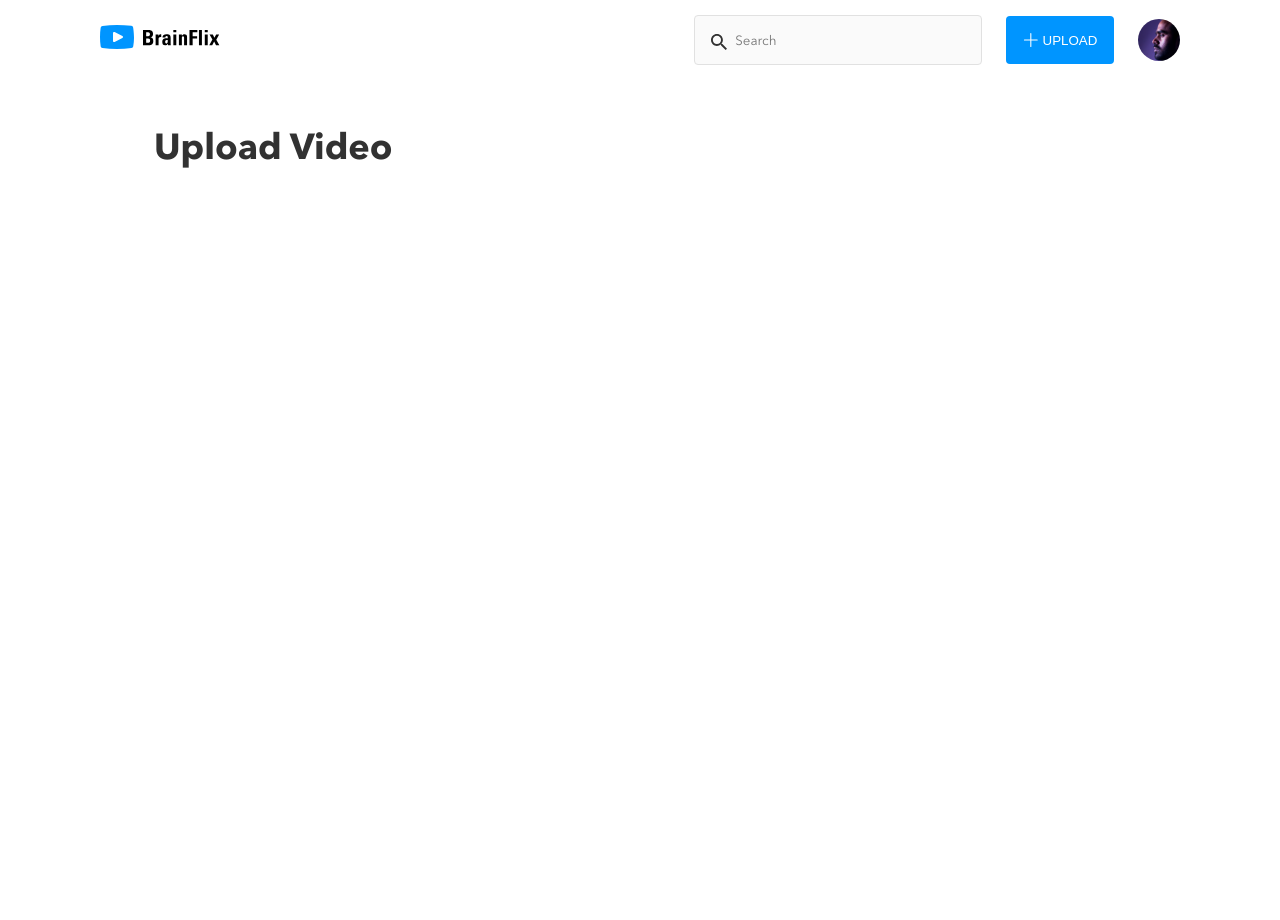
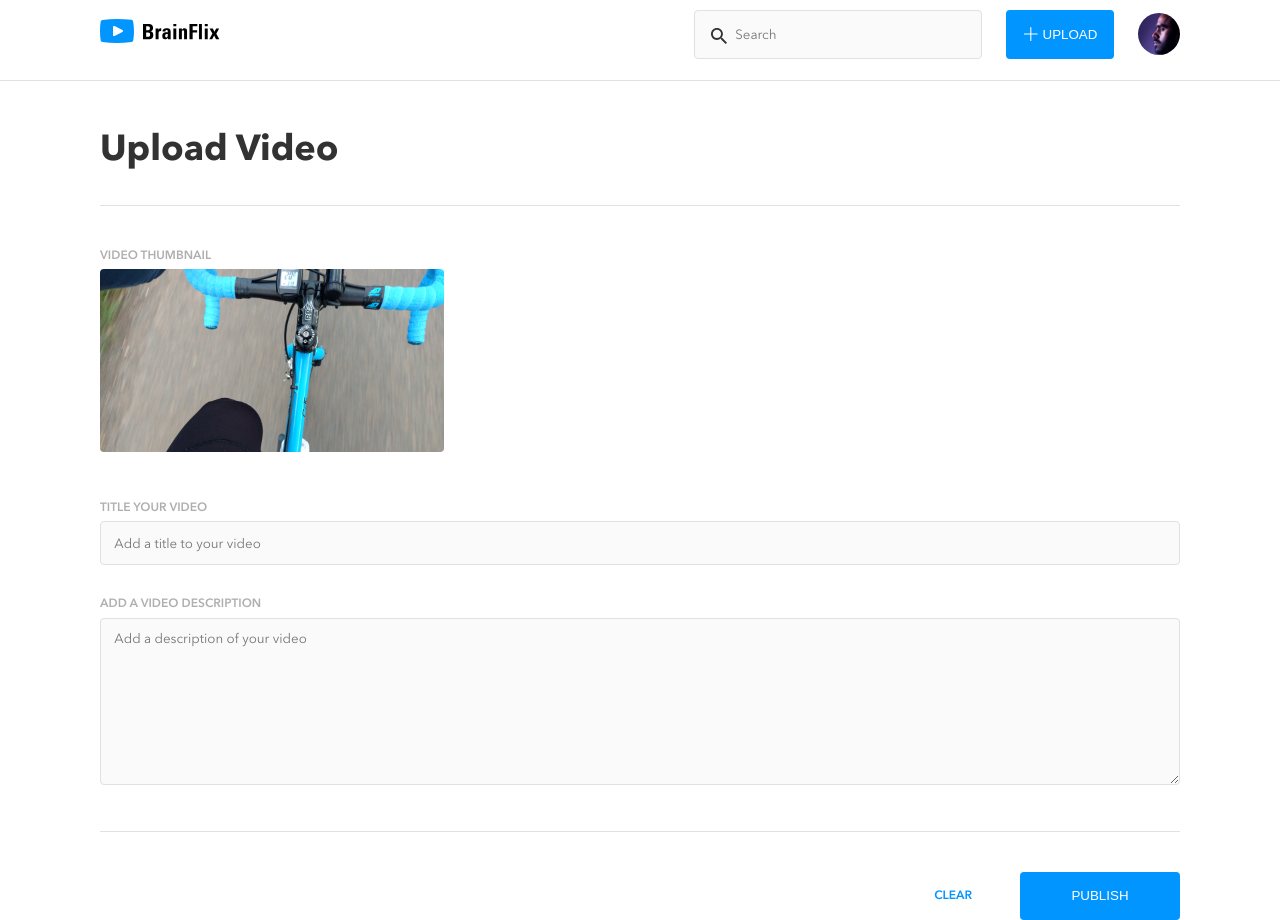
Before and after one commit to michaelcookryan/school-projects-react-node, a React (Create React App) app in the folder sprint-2/client/: page /upload-video in a window 1280 px wide. Before the commit the page ends 800 px from the top, so only its background shows below. Built offline with nearby package versions, Linux system fonts and the light colour scheme.

Commit message:
Complete

```diff
--- a/sprint-2/client/src/components/About.js
+++ b/sprint-2/client/src/components/About.js
@@ -42,7 +42,7 @@ function About({currentVideoInfo, makeDateReadable, ...rest}){
             />
         </div>
     )
-  // }
+
 
 }
 
--- a/sprint-2/client/src/components/Upload.js
+++ b/sprint-2/client/src/components/Upload.js
@@ -1,17 +1,51 @@
 import React, { Component } from 'react'
-
+import VideoThumb from "../assets/images/Upload-video-preview.jpg"
 export default class Upload extends Component {
     render() {
         return (
-            <div>
 
                 <main>
+                    <div className="upload">
+                    <h1 className="upload__title">Upload Video</h1>
                     <section>
-                        <h1 className="upload">Upload Video</h1>
+                        <div className="upload__image-area">
+                            <label>
+                                <h5>Video Thumbnail</h5>
+                            </label>
+                            <img className="upload__thumbnail" src={VideoThumb} />
+                        </div>
+
+
+                    <form className="upload__form">
+                            <label>
+                                <h5>Title Your Video</h5>
+                            </label>
+                            <input className="upload__form--title" type="text" placeholder="Add a title to your video" required/>
+
+                            <label>
+                                <h5 className="description-heading">Add a Video Description</h5>
+                            </label>
+                            <textarea className="upload__form--description" placeholder="Add a description of your video" name="descriptionCopy" required></textarea>
+
+                            {/* <div className="upload__form--buttons">
+                                <button className="publish-btn">Publish</button>
+                                <label>
+                                    <h5 className="clear-btn">Clear</h5>
+                                </label>
+                            </div> */}
+
+                    </form>
                     </section>
+                    <div className="upload__buttons">
+                        <button className="publish-btn">Publish</button>
+                        <label>
+                            <h5 className="clear-btn">Clear</h5>
+                        </label>
+                    </div>
+                    </div>
                 </main>
 
-            </div>
+
         )
     }
 }
--- a/sprint-2/client/src/styles/app.css
+++ b/sprint-2/client/src/styles/app.css
@@ -15,8 +15,11 @@
   src: url(../assets/fonts/AvenirNextLTPro-Bold.otf);
 }
 
+header {
+  border-bottom: 1px solid #E1E1E1;
+}
+
 .header-section {
-  height: 169px;
   display: -webkit-box;
   display: -ms-flexbox;
   display: flex;
@@ -30,6 +33,7 @@
   -webkit-box-align: center;
       -ms-flex-align: center;
           align-items: center;
+  padding-bottom: .7rem;
 }
 
 .header-section__logo {
@@ -616,9 +620,140 @@
   }
 }
 
-/* follow block is for testing to prevent jump in header - REMOVE UPON COMPLETION OF PROJECT OR SOONER*/
-main section h1 {
-  height: 80vh;
+.upload {
+  width: 100%;
+}
+
+.upload section {
+  width: 100%;
+  border-top: 1px solid #E1E1E1;
+}
+
+.upload h5 {
+  margin: 2rem 0 .2rem;
+}
+
+.upload__title {
+  margin: 1.5rem 0 0;
+}
+
+.upload__thumbnail {
+  width: 100%;
+  height: auto;
+  border-radius: 4px;
+}
+
+.upload__form {
+  width: 100%;
+}
+
+.upload__form .description-heading {
+  margin-top: 0;
+}
+
+.upload__form textarea {
+  height: 10.44rem;
+  margin-bottom: 0;
+}
+
+.upload__buttons {
+  display: -webkit-box;
+  display: -ms-flexbox;
+  display: flex;
+  -webkit-box-orient: vertical;
+  -webkit-box-direction: normal;
+      -ms-flex-direction: column;
+          flex-direction: column;
+  -webkit-box-pack: center;
+      -ms-flex-pack: center;
+          justify-content: center;
+  -webkit-box-align: center;
+      -ms-flex-align: center;
+          align-items: center;
+  padding-top: 2rem;
+}
+
+.upload__buttons .publish-btn {
+  width: 100%;
+  margin-bottom: 1.5rem;
+}
+
+.upload__buttons .clear-btn {
+  margin: 0 0 2rem 0;
+  color: #0095FF;
+}
+
+@media screen and (min-width: 768px) {
+  .upload {
+    display: -webkit-box;
+    display: -ms-flexbox;
+    display: flex;
+    -webkit-box-orient: vertical;
+    -webkit-box-direction: normal;
+        -ms-flex-direction: column;
+            flex-direction: column;
+    -webkit-box-pack: start;
+        -ms-flex-pack: start;
+            justify-content: flex-start;
+    -webkit-box-align: start;
+        -ms-flex-align: start;
+            align-items: flex-start;
+  }
+  .upload h5 {
+    margin-top: 2.5rem;
+  }
+  .upload__title {
+    margin: 3rem 0 2rem;
+  }
+  .upload__thumbnail {
+    max-width: 344px;
+    max-height: 183px;
+  }
+  .upload__form textarea {
+    margin-bottom: 2.5rem;
+  }
+  .upload__buttons {
+    border-top: 1px solid #E1E1E1;
+    -webkit-box-orient: horizontal;
+    -webkit-box-direction: reverse;
+        -ms-flex-direction: row-reverse;
+            flex-direction: row-reverse;
+    -webkit-box-pack: start;
+        -ms-flex-pack: start;
+            justify-content: flex-start;
+    -webkit-box-align: center;
+        -ms-flex-align: center;
+            align-items: center;
+    padding-top: 2.5rem;
+    width: 100%;
+  }
+  .upload__buttons .publish-btn {
+    max-width: 160px;
+    margin: 0;
+  }
+  .upload__buttons .clear-btn {
+    margin: 0 3rem 0 0;
+  }
+}
+
+@media screen and (min-width: 1440px) {
+  .upload section {
+    display: -webkit-box;
+    display: -ms-flexbox;
+    display: flex;
+    -webkit-box-pack: justify;
+        -ms-flex-pack: justify;
+            justify-content: space-between;
+    -webkit-box-align: start;
+        -ms-flex-align: start;
+            align-items: flex-start;
+  }
+  .upload__form {
+    width: calc(100% - 368px);
+  }
+  .upload__form textarea {
+    height: 6rem;
+  }
 }
 
 html {
@@ -715,10 +850,14 @@ button {
   transition: all .2s ease-in-out;
 }
 
-button:active, button:hover, button:visited {
+button:hover {
   background: #0065AD;
   -webkit-transition: all .2s ease-in-out;
   transition: all .2s ease-in-out;
+}
+
+button:active, button:visited, button:focus {
+  background: #0095FF;
 }
 
 button:focus {
--- a/sprint-2/client/src/styles/app.scss
+++ b/sprint-2/client/src/styles/app.scss
@@ -86,11 +86,15 @@ button{
     float:right;
     transition: all .2s ease-in-out;
 
-    &:active,
-    &:hover,
-    &:visited{
+    &:hover
+   {
         background:$primary-cta-hover;
         transition: all .2s ease-in-out;
+    }
+    &:active,
+    &:visited,
+    &:focus{
+        background:$primary-cta-text-link;
     }
 
     &:focus{
--- a/sprint-2/client/src/styles/partials/_header.scss
+++ b/sprint-2/client/src/styles/partials/_header.scss
@@ -1,12 +1,14 @@
 // Header Styles
-
+header{
+    border-bottom: 1px solid $divider;
+}
 
 .header-section{
-    height:169px;
     display: flex;
     flex-direction:column;
     justify-content: flex-start;
     align-items: center;
+    padding-bottom: .7rem;
 
     &__logo{
         padding: .6em 0;
@@ -77,7 +79,6 @@
 
     }
     button{
-            // float: none;
             width: auto;
             margin-left:1.5rem;
         }
--- a/sprint-2/client/src/styles/partials/_upload.scss
+++ b/sprint-2/client/src/styles/partials/_upload.scss
@@ -1,10 +1,119 @@
 // Upload styles
 
-/* follow block is for testing to prevent jump in header - REMOVE UPON COMPLETION OF PROJECT OR SOONER*/
-main {
+.upload{
+    width:100%;
+
     section{
-        h1{
-            height:80vh;
+        width:100%;
+        border-top:1px solid $divider;
+
+    }
+    h5{
+        margin:2rem 0 .2rem;
+    }
+    &__title{
+        margin:1.5rem 0 0;
+    }
+    &__thumbnail{
+            width:100%;
+            height: auto;
+            border-radius:4px;
+        }
+    &__form{
+
+        width:100%;
+
+        .description-heading{
+            margin-top:0;
+        }
+
+        textarea{
+            height:10.44rem;
+            margin-bottom:0;
         }
     }
+    &__buttons{
+            display: flex;
+            flex-direction: column;
+            justify-content: center;
+            align-items: center;
+            padding-top:2rem;
+
+            .publish-btn{
+                width:100%;
+                margin-bottom:1.5rem
+            }
+
+            .clear-btn{
+                margin:0 0 2rem 0;
+                color:$primary-cta-text-link;
+            }
+        }
 }
+
+@media screen and (min-width:768px){
+    .upload{
+        display:flex;
+        flex-direction: column;
+        justify-content: flex-start;
+        align-items:flex-start;
+
+        h5{
+            margin-top:2.5rem;
+        }
+        &__title{
+            margin:3rem 0 2rem;
+        }
+
+        &__thumbnail{
+            max-width:344px;
+            max-height:183px;
+        }
+
+        &__form{
+
+
+            textarea{
+                margin-bottom:2.5rem;
+            }
+
+        }
+        &__buttons{
+                border-top:1px solid $divider;
+                flex-direction:row-reverse;
+                justify-content: flex-start;
+                align-items: center;
+                padding-top:2.5rem;
+                width:100%;
+
+                .publish-btn{
+                    max-width:160px;
+                    margin:0;
+                }
+                .clear-btn{
+                    margin:0 3rem 0 0;
+                }
+            }
+
+    }
+}
+
+@media screen and (min-width:1440px){
+.upload{
+
+    section{
+        display: flex;
+        justify-content: space-between;
+        align-items: flex-start;
+
+    }
+    &__form{
+        width:calc(100% - 368px);
+
+        textarea{
+            height:6rem;
+        }
+    }
+
+}
+}
```
Also changed, not shown: sprint-2/client/src/assets/images/Upload-video-preview.jpg (added), 1 other file (tests, documents, lock files or other folders).
